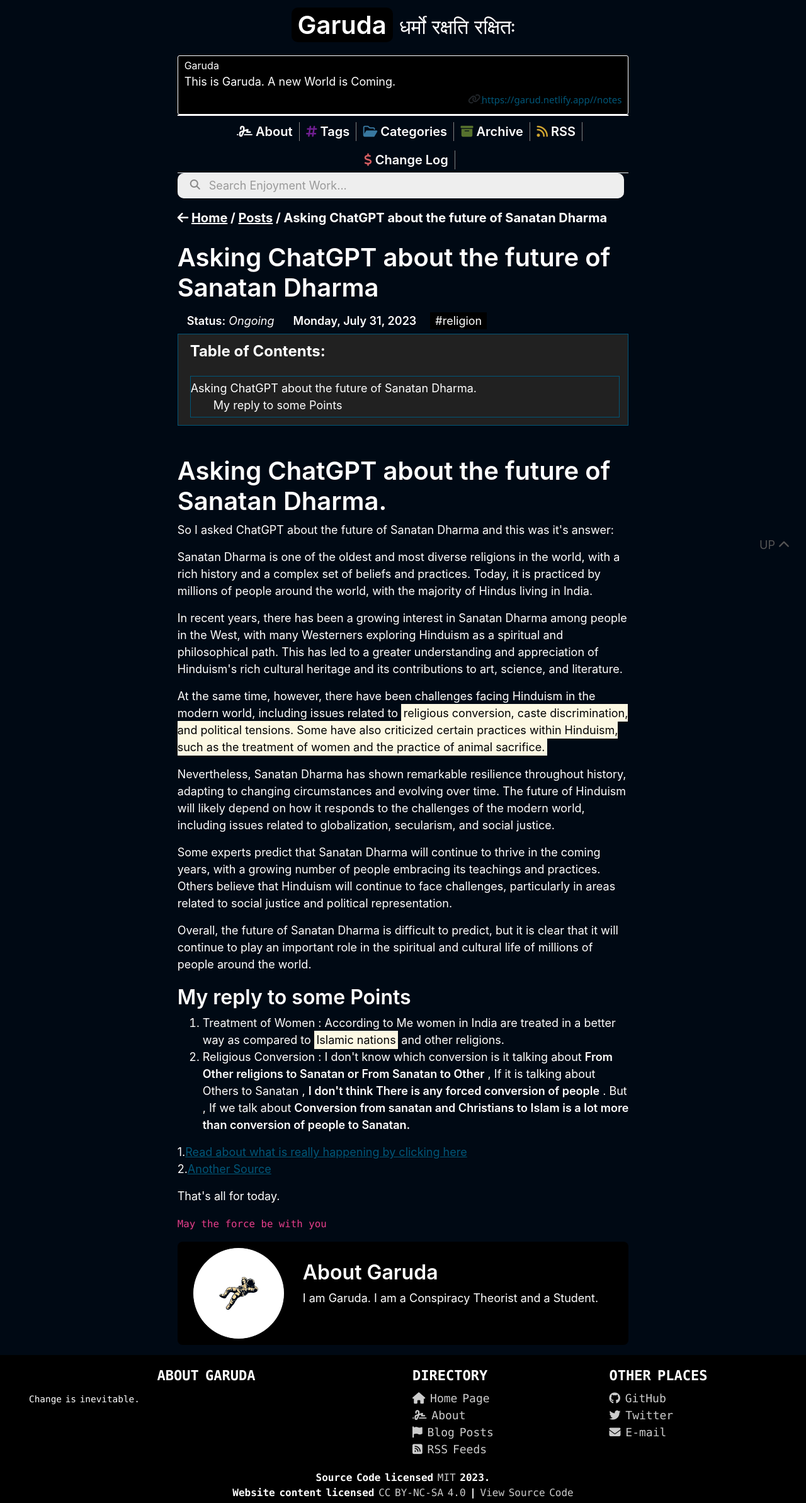
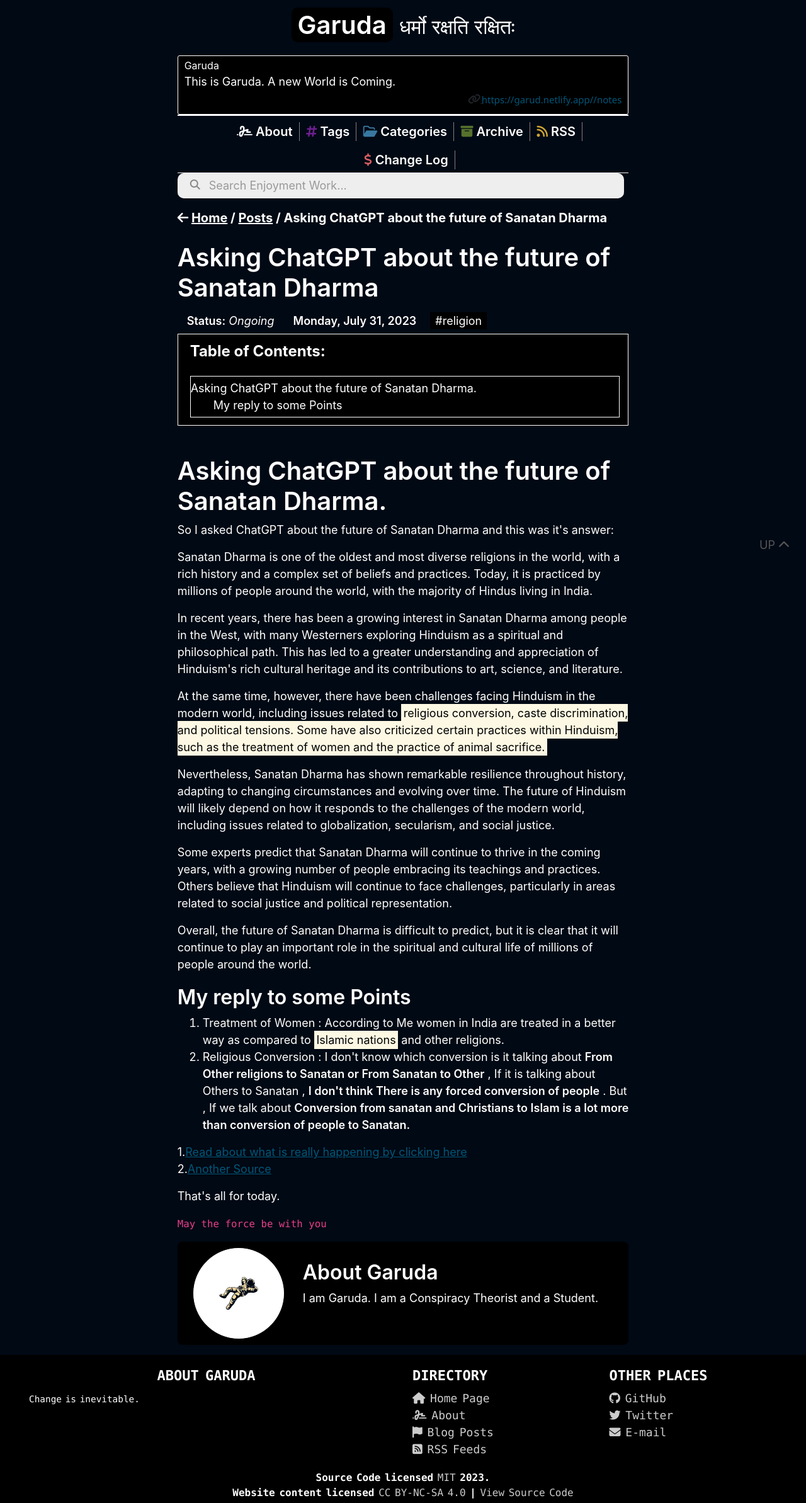
Before and after one commit to stardoom4/blog, a Jekyll site: the page built from _posts/2023-07-31-asking-chatgpt-about-future-of-sanatana-dharm.md, in a window 1280 px wide. Shown: the whole page at 63% size. Built offline with Jekyll 4.4.1, drawn with Linux system fonts in a browser that asks for light colours; nearby versions of some CDN libraries; the table of contents is made by our own code.

Commit message:
Update toc.css

```diff
--- a/assets/css/toc.css
+++ b/assets/css/toc.css
@@ -1,15 +1,15 @@
 #toc,
 .toc,
 .mw-warning {
-    background-color: #212121;
-    border: 1px solid #005678;
+    background-color: #000000;
+    border: 1px solid #fff;
     font-size: 95%;
     padding: 5px;
 }
 
 #toc h2,
 .toc h2 {
-    border: medium none;
+    border: none;
     display: inline;
     font-size: 24px;
     font-weight: bold;
```
